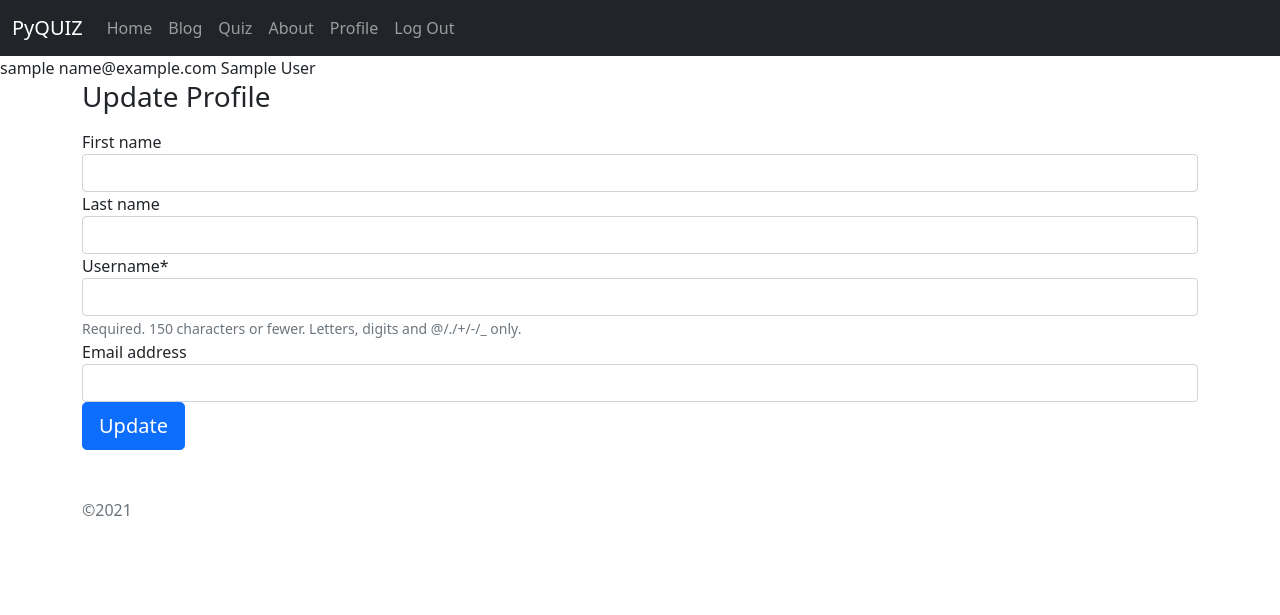
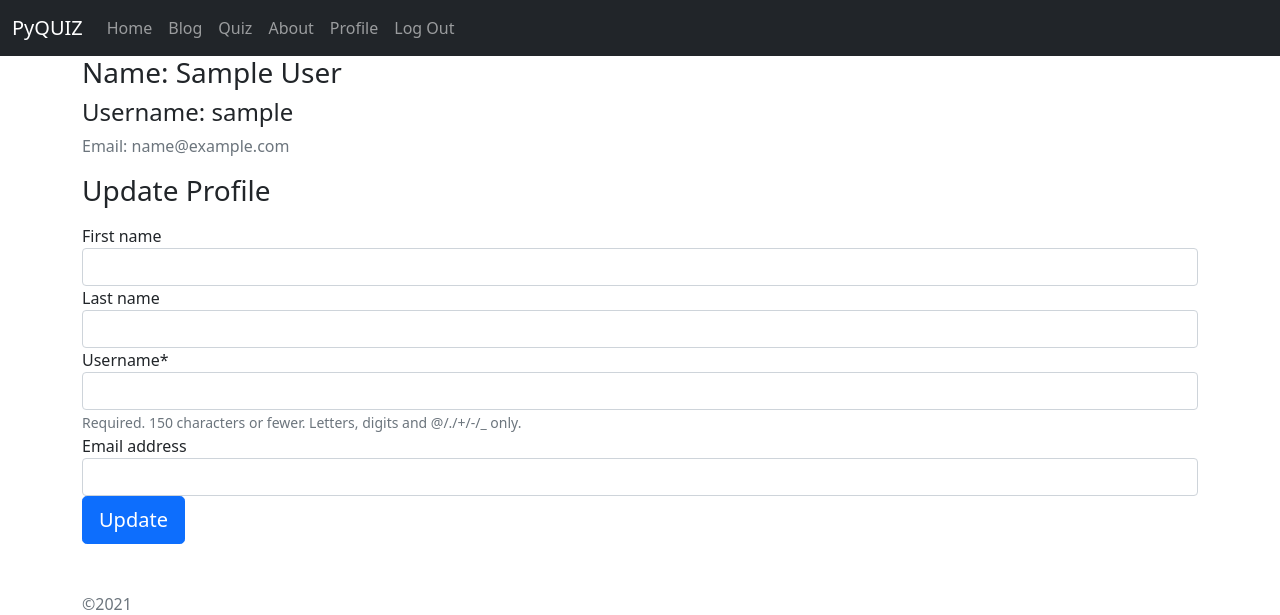
Before and after one commit to kghudgens/Study-Wise, a Django app: template pyquiz/user/templates/user/profile.html in a window 1280 px wide. Shown: the top 615 px of the page. Run offline with Django 3.2, Linux system fonts and the light colour scheme; the template is opened without the code that fills it: values that come from a table or form of the project are taken from there, others are empty; a user stored in the database is signed in; tables that the repository leaves empty hold one stand-in row (values such as "Sample post"); some libraries are stand-ins or nearby versions.

Commit message:
added user info to profile

```diff
--- a/pyquiz/user/templates/user/profile.html
+++ b/pyquiz/user/templates/user/profile.html
@@ -2,10 +2,13 @@
 {% load crispy_forms_tags %}
 
 {%block content%}
-{{user.username}}
-{{user.email}}
-{{user.first_name}}
-{{user.last_name}}
+
+<div class=" container content-section">
+      <h3 class="account-heading">Name: {{user.first_name}} {{user.last_name}}</h3>
+      <h4 class="account-heading">Username: {{ user.username }}</h4>
+      <p class="text-secondary">Email: {{ user.email }}</p>
+    </div>
+  </div>
 
 <div class="container">
     <main class="form-signin">
```
